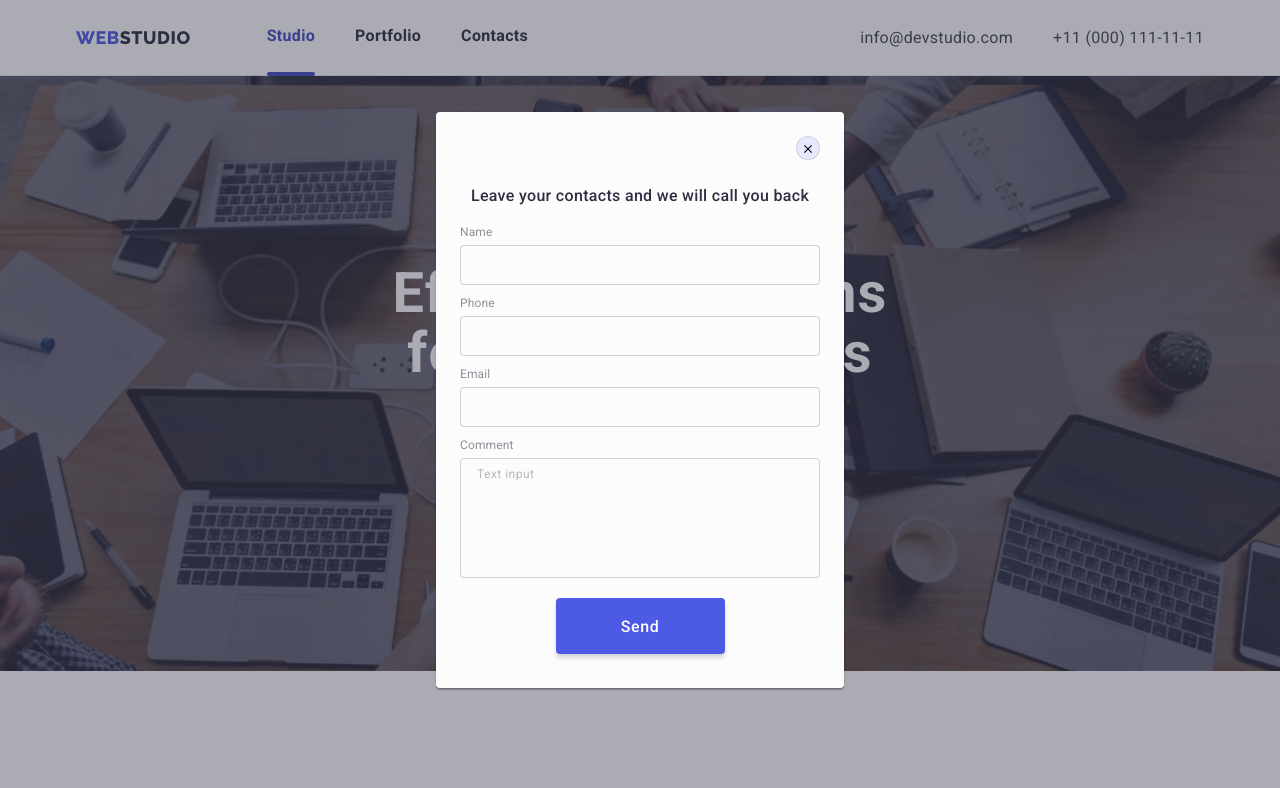
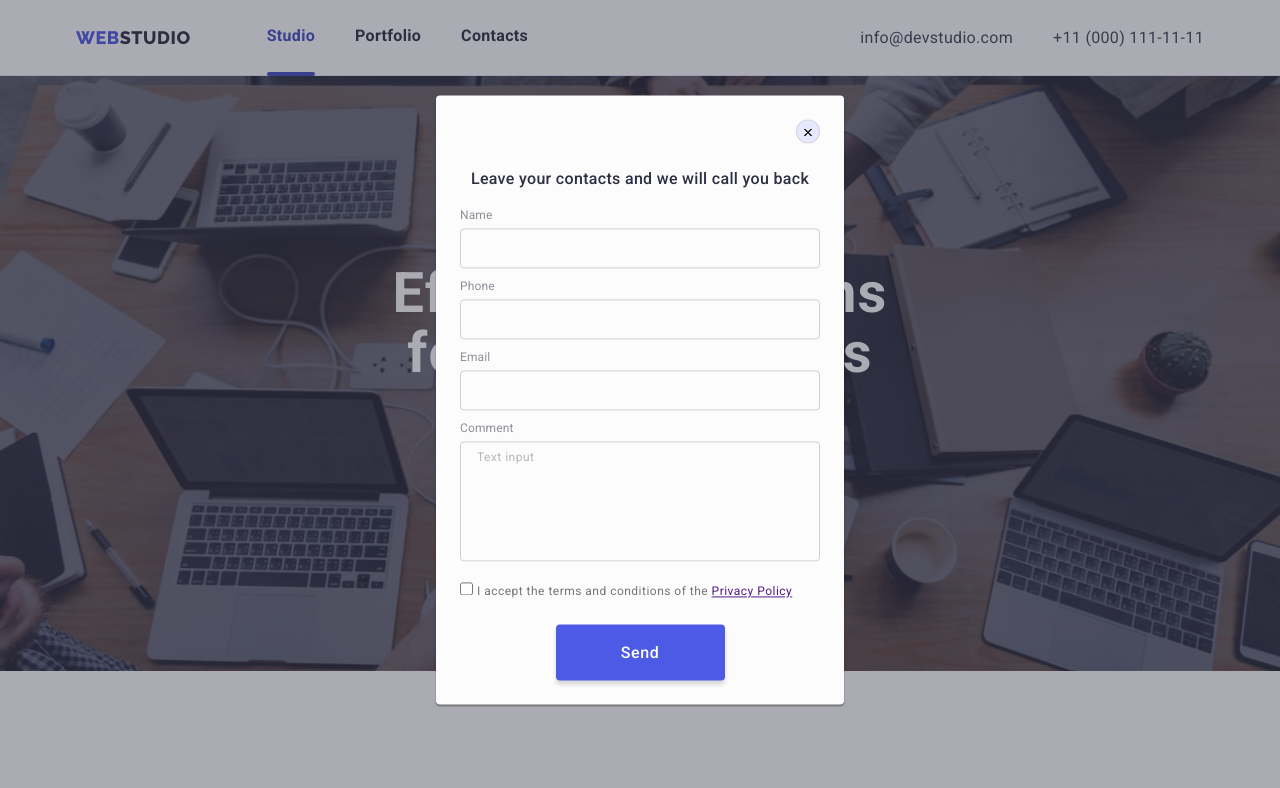
Before and after one commit to katvonbraun/goit-markup-hw-06, a plain HTML site: page index.html in a window 1280 px wide. Both pictures are taken after a click on the button "Order Service". Shown: the top 788 px of the page. Drawn offline with nearby package versions, Linux system fonts and the light colour scheme.

Commit message:
svg position

```diff
--- a/css/styles.css
+++ b/css/styles.css
@@ -537,6 +537,12 @@ padding-bottom: 120px;
   filter: drop-shadow(0px 4px 4px rgba(0, 0, 0, 0.15));
   border-radius: 4px;
   padding: 8px 16px;
+
+  font-style: normal;
+  font-weight: 400;
+  font-size: 12px;
+  line-height: 20;
+  color: rgba(255, 255, 255, 0.6);
 }
 
 .subscribe-input::placeholder {
@@ -783,20 +789,37 @@ padding-bottom: 120px;
   margin-bottom: 14px;
 }
 
+.input-wrap {
+  position: relative;
+}
+
+.input-icon {
+  position: absolute;
+  left: 19px;
+  top: 45%;
+  transform: translateY(-50%);
+
+  fill: #2e2f42;
+  transition: fill 250ms cubic-bezier(0.4, 0, 0.2, 1);
+}
+
 .modal-input {
   width: 100%;
   height: 40px;
   background-color: transparent;
   border: 1px solid rgba(33, 33, 33, 0.2);
   border-radius: 4px;
-
+  margin-bottom: 8px;
+  padding-left: 38px;
+  padding-right: 16px;
+  padding-top: 8px;
+  padding-bottom: 8px;
   font-weight: 400;
   font-size: 12px;
   line-height: 1.5;
   letter-spacing: 0.02em;
 
   color: rgba(117, 117, 117, 0.5);
-  margin-bottom: 8px;
   transition: border 250ms cubic-bezier(0.4, 0, 0.2, 1);
 }
 
@@ -806,6 +829,13 @@ padding-bottom: 120px;
 .modal-input:focus-visible {
   border: 1px solid #4d5ae5;
   outline: none;
+}
+
+.modal-input:hover + .input-icon,
+.modal-input:focus + .input-icon,
+.modal-input:active + .input-icon,
+.modal-input:focus-visible + .input-icon {
+  fill: #4d5ae5;
 }
 
 .modal-input-comment {
@@ -857,6 +887,16 @@ padding-bottom: 120px;
   margin-bottom: 4px;
 }
 
+.check-text {
+  font-style: normal;
+  font-weight: 400;
+  font-size: 12px;
+  line-height: 1.33;
+  letter-spacing: 0.04em;
+
+  color: #757575;
+}
+
 .modal-btn {
   display: block;
   width: 169px;
@@ -864,6 +904,7 @@ padding-bottom: 120px;
   padding: 16px 32px;
   margin: 0 auto;
   text-align: center;
+  margin-top: 24px;
 
   transition: background-color 250ms cubic-bezier(0.4, 0, 0.2, 1);
 }
--- a/index.html
+++ b/index.html
@@ -395,25 +395,25 @@
             <ul class="footer-list list">
               <li class="footer-item">
                 <a class="footer-link link" href=""
-                  ><svg class="footer-soc-icon" witdh="24" height="24">
+                  ><svg class="footer-soc-icon" width="24" height="24">
                     <use href="./images/icons.svg#icon-instagram"></use></svg
                 ></a>
               </li>
               <li class="footer-item">
                 <a class="footer-link link" href=""
-                  ><svg class="footer-soc-icon" witdh="24" height="24">
+                  ><svg class="footer-soc-icon" width="24" height="24">
                     <use href="./images/icons.svg#icon-twitter"></use></svg
                 ></a>
               </li>
               <li class="footer-item">
                 <a class="footer-link link" href=""
-                  ><svg class="footer-soc-icon" witdh="24" height="24">
+                  ><svg class="footer-soc-icon" width="24" height="24">
                     <use href="./images/icons.svg#icon-facebook"></use></svg
                 ></a>
               </li>
               <li class="footer-item">
                 <a class="footer-link link" href=""
-                  ><svg class="footer-soc-icon" witdh="24" height="24">
+                  ><svg class="footer-soc-icon" width="24" height="24">
                     <use href="./images/icons.svg#icon-linkedin"></use></svg
                 ></a>
               </li>
@@ -430,14 +430,15 @@
                 name="user-email"
                 placeholder="E-mail"
               />
-              <div class="modal-btn-subscribe">
+              <!-- subscribe button -->
+              <span class="modal-btn-subscribe">
                 <button class="btn subscribe-btn" type="submit">
                   Subscribe
                   <svg class="icon-subscribe" width="24" height="24">
                     <use href="./images/icons.svg#icon-letter"></use>
                   </svg>
                 </button>
-              </div>
+              </span>
             </label>
           </form>
         </div>
@@ -454,18 +455,51 @@
         </button>
         <p class="modal-title">Leave your contacts and we will call you back</p>
         <form>
-          <label
-            ><span class="label-text">Name</span
-            ><input type="text" name="user-name" class="modal-input"
-          /></label>
-          <label
-            ><span class="label-text">Phone</span
-            ><input type="tel" name="user-tel" class="modal-input"
-          /></label>
-          <label
-            ><span class="label-text">Email</span
-            ><input type="email" name="user-email" class="modal-input"
-          /></label>
+          <div class="modal-field">
+            <label for="user-name" class="label-text">Name</label>
+            <div class="input-wrap">
+              <input
+                type="text"
+                name="user-name"
+                class="modal-input"
+                id="user-name"
+              />
+              <svg class="input-icon" width="18" height="24">
+                <use href="./images/icons.svg#icon-user"></use>
+              </svg>
+            </div>
+          </div>
+          <!-- phone -->
+          <div class="modal-field">
+            <label for="user-phone" class="label-text">Phone</label>
+            <div class="input-wrap">
+              <input
+                type="tel"
+                name="user-tel"
+                class="modal-input"
+                id="user-phone"
+              />
+              <svg class="input-icon" width="18" height="24">
+                <use href="./images/icons.svg#icon-phone"></use>
+              </svg>
+            </div>
+          </div>
+          <!-- email -->
+          <div class="modal-field">
+            <label for="user-email" class="label-text">Email</label>
+            <div class="input-wrap">
+              <input
+                type="email"
+                name="user-email"
+                class="modal-input"
+                id="user-email"
+              />
+              <svg class="input-icon" width="18" height="24">
+                <use href="./images/icons.svg#icon-email"></use>
+              </svg>
+            </div>
+          </div>
+          <!-- comment textarea -->
           <label
             ><span class="label-text">Comment</span>
             <textarea
@@ -475,6 +509,22 @@
               placeholder="Text input"
             ></textarea>
           </label>
+          <!-- privacy conditions  -->
+          <div class="modal-fild">
+            <input
+              type="checkbox"
+              name="privacy"
+              id="privacy"
+              value="true"
+              class="input-check visually-hidden"
+            />
+            <label for="privacy" class="check-text">
+              I accept the terms and conditions of the
+              <a href="" class="modal-link">
+                <span class="modal-link"> Privacy Policy </span>
+              </a>
+            </label>
+          </div>
           <button type="submit" class="btn modal-btn">Send</button>
         </form>
       </div>
```
Also changed, not shown: images/icons.svg.
